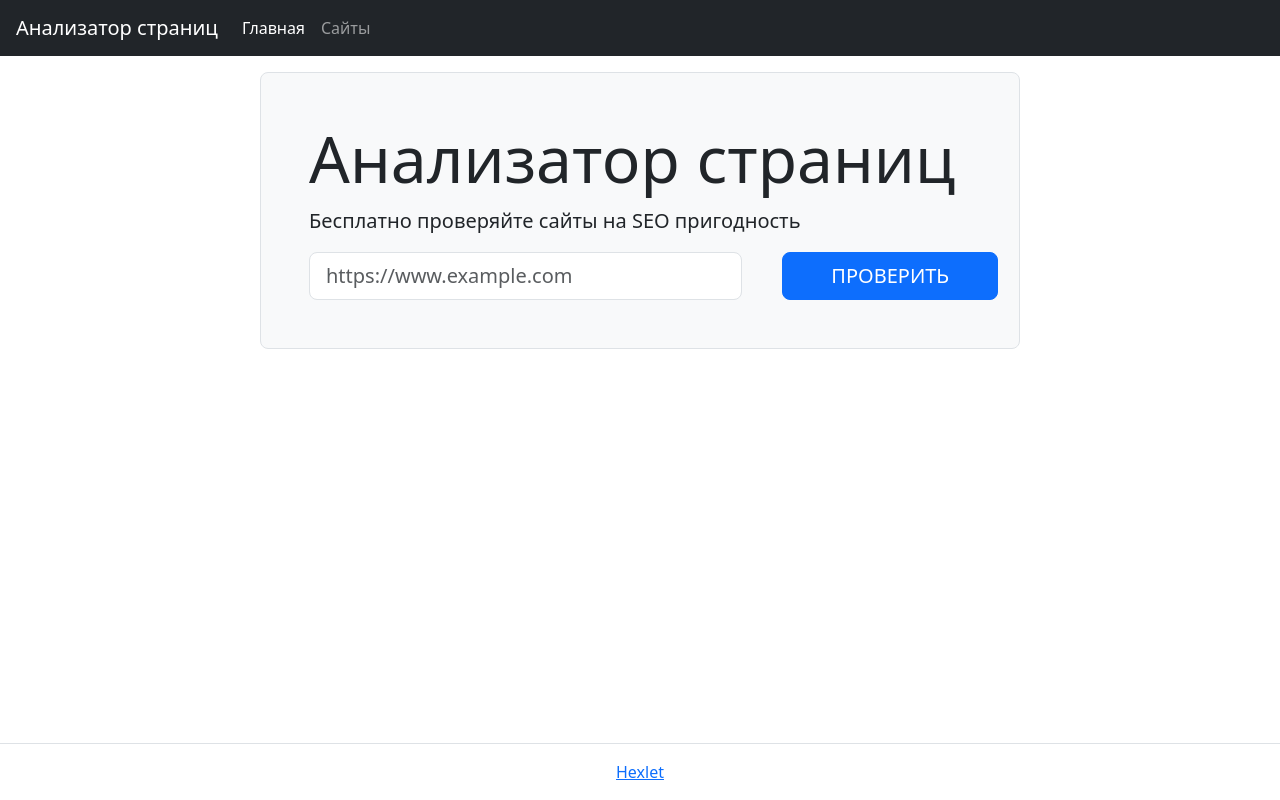
After one commit to alte0/php-project-9, a PHP site: template templates/index.twig in a window 1280 px wide. The commit adds this page. Run offline with PHP 8.4, Linux system fonts and the light colour scheme; the template is opened without the code that fills it, so the values that code supplies are empty; some libraries are stand-ins or nearby versions.

Commit message:
added template index main

```diff
--- /dev/null
+++ b/templates/index.twig
@@ -0,0 +1,51 @@
+{% extends 'layout.twig' %}
+
+{% block title %}Анализатор страниц{% endblock %}
+
+{% block content %}
+    <header class="flex-shrink-0">
+        <nav class="navbar navbar-expand-md navbar-dark bg-dark px-3">
+            <a class="navbar-brand" href="{{ url_for('index') }}">Анализатор страниц</a>
+            <button class="navbar-toggler" type="button" data-toggle="collapse" data-target="#navbarNav" aria-controls="navbarNav" aria-expanded="false" aria-label="Toggle navigation">
+                <span class="navbar-toggler-icon"></span>
+            </button>
+            <div class="collapse navbar-collapse" id="navbarNav">
+                <ul class="navbar-nav">
+                    <li class="nav-item">
+                        <a class="nav-link active" href="{{ url_for('index') }}">Главная</a>
+                    </li>
+                    <li class="nav-item">
+                        <a class="nav-link" href="/urls">Сайты</a>
+                    </li>
+                </ul>
+            </div>
+        </nav>
+    </header>
+    <main class="flex-grow-1">
+        <div class="container-lg mt-3">
+            <h1></h1>
+            <div class="row">
+                <div class="col-12 col-md-10 col-lg-8 mx-auto border rounded-3 bg-light p-5">
+                    <h1 class="display-3">Анализатор страниц</h1>
+                    <p class="lead">Бесплатно проверяйте сайты на SEO пригодность</p>
+                    <form action="/urls" method="post" class="row" required="">
+                        <div class="col-8">
+                            <label for="text" class="visually-hidden">Url для проверки</label>
+                            <input type="text" name="url[name]" value="" class="form-control form-control-lg" placeholder="https://www.example.com">
+                        </div>
+                        <div class="col-2">
+                            <input type="submit" class="btn btn-primary btn-lg ms-3 px-5 text-uppercase mx-3" value="Проверить">
+                        </div>
+                    </form>
+                </div>
+            </div>
+        </div>
+    </main>
+    <footer class="border-top py-3 mt-5 flex-shrink-0">
+        <div class="container-lg">
+            <div class="text-center">
+                <a href="https://hexlet.io/pages/about" target="_blank">Hexlet</a>
+            </div>
+        </div>
+    </footer>
+{% endblock %}
--- /dev/null
+++ b/templates/layout.twig
@@ -0,0 +1,23 @@
+<!doctype html>
+<html lang="en">
+<head>
+    <meta charset="utf-8">
+    <meta name="viewport" content="width=device-width, initial-scale=1">
+    <title>{% block title %}Анализатор страниц{% endblock %}</title>
+    <link
+            href="https://cdn.jsdelivr.net/npm/bootstrap@5.3.3/dist/css/bootstrap.min.css"
+            rel="stylesheet"
+            integrity="sha384-QWTKZyjpPEjISv5WaRU9OFeRpok6YctnYmDr5pNlyT2bRjXh0JMhjY6hW+ALEwIH"
+            crossorigin="anonymous"
+    >
+</head>
+<body class="min-vh-100 d-flex flex-column">
+    {% block content %}
+    {% endblock %}
+    <script
+            src="https://cdn.jsdelivr.net/npm/bootstrap@5.3.3/dist/js/bootstrap.bundle.min.js"
+            integrity="sha384-YvpcrYf0tY3lHB60NNkmXc5s9fDVZLESaAA55NDzOxhy9GkcIdslK1eN7N6jIeHz"
+            crossorigin="anonymous"
+    ></script>
+</body>
+</html>
```
Also changed, not shown: composer.json (+6 -1 lines), public/index.php (+37 -3 lines), templates/index.phtml (added, +45 -0 lines), templates/layout.php (added, +22 -0 lines), 2 other files.
